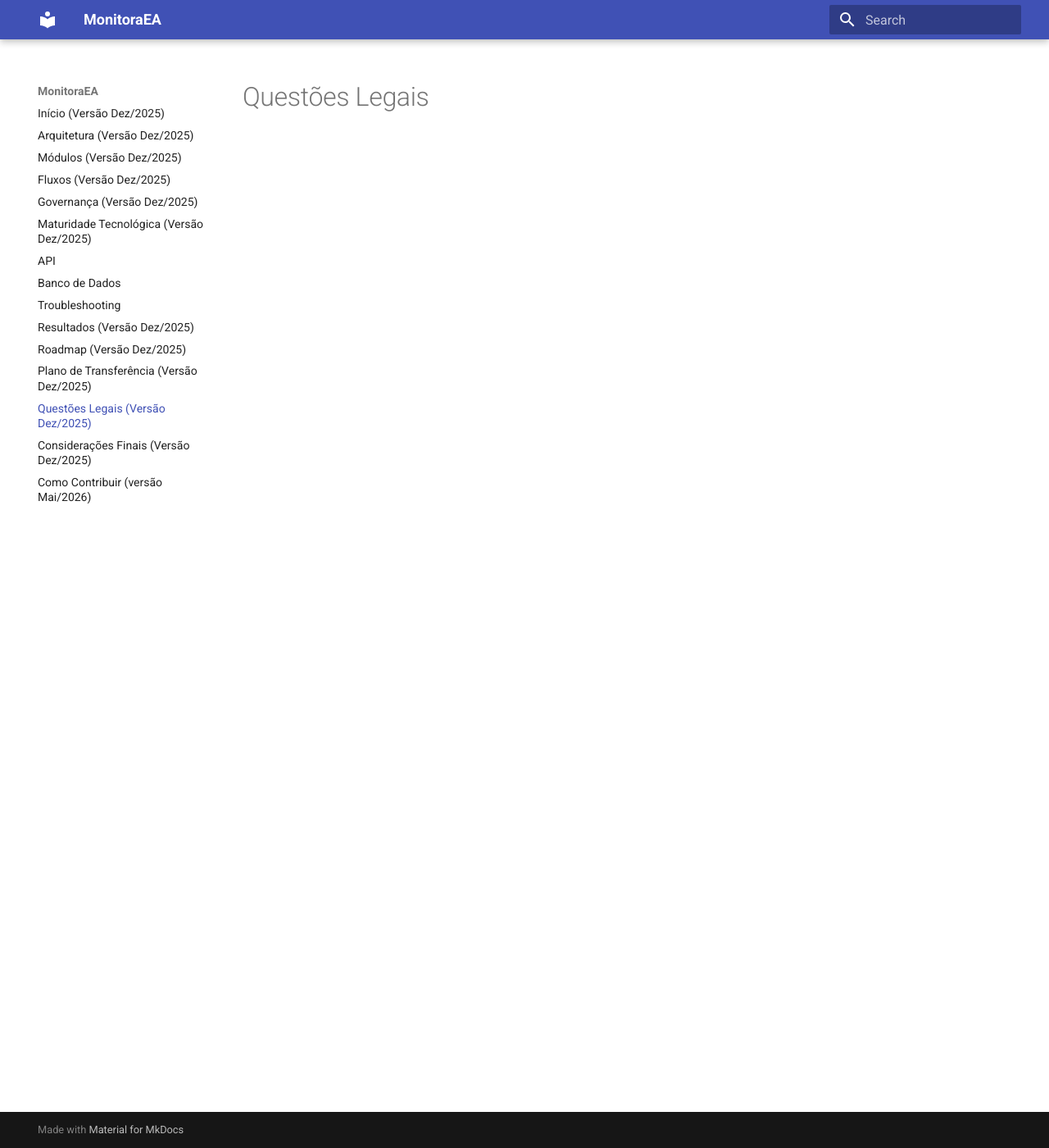
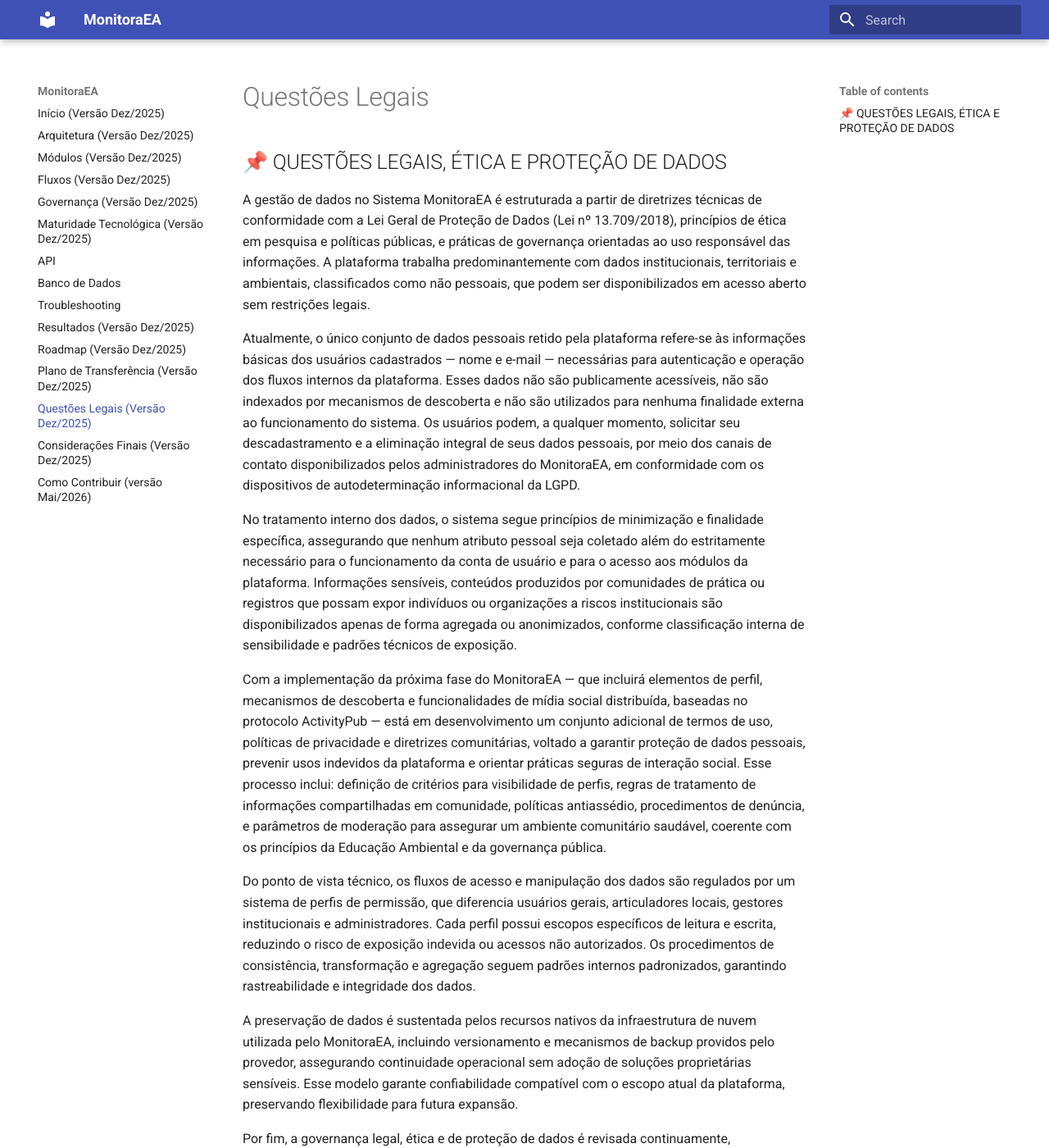
Before and after one commit to ctamp2000/monitoraea-docs, an MkDocs documentation site: the page built from docs/questoeslegais.md, in a window 1280 px wide and 1400 px high. Shown: the whole window at 82% size. Built offline with MkDocs 1.6.1 and Material for MkDocs 9.7.7, drawn with Linux system fonts in a browser that asks for light colours; some of the changed text lies outside the part shown.

Commit message:
Questões Legais

```diff
--- a/docs/questoeslegais.md
+++ b/docs/questoeslegais.md
@@ -1 +1,17 @@
 # Questões Legais
+
+## 📌 QUESTÕES LEGAIS, ÉTICA E PROTEÇÃO DE DADOS
+
+A gestão de dados no Sistema MonitoraEA é estruturada a partir de diretrizes técnicas de conformidade com a Lei Geral de Proteção de Dados (Lei nº 13.709/2018), princípios de ética em pesquisa e políticas públicas, e práticas de governança orientadas ao uso responsável das informações. A plataforma trabalha predominantemente com dados institucionais, territoriais e ambientais, classificados como não pessoais, que podem ser disponibilizados em acesso aberto sem restrições legais.
+
+Atualmente, o único conjunto de dados pessoais retido pela plataforma refere-se às informações básicas dos usuários cadastrados — nome e e-mail — necessárias para autenticação e operação dos fluxos internos da plataforma. Esses dados não são publicamente acessíveis, não são indexados por mecanismos de descoberta e não são utilizados para nenhuma finalidade externa ao funcionamento do sistema. Os usuários podem, a qualquer momento, solicitar seu descadastramento e a eliminação integral de seus dados pessoais, por meio dos canais de contato disponibilizados pelos administradores do MonitoraEA, em conformidade com os dispositivos de autodeterminação informacional da LGPD.
+
+No tratamento interno dos dados, o sistema segue princípios de minimização e finalidade específica, assegurando que nenhum atributo pessoal seja coletado além do estritamente necessário para o funcionamento da conta de usuário e para o acesso aos módulos da plataforma. Informações sensíveis, conteúdos produzidos por comunidades de prática ou registros que possam expor indivíduos ou organizações a riscos institucionais são disponibilizados apenas de forma agregada ou anonimizados, conforme classificação interna de sensibilidade e padrões técnicos de exposição.
+
+Com a implementação da próxima fase do MonitoraEA — que incluirá elementos de perfil, mecanismos de descoberta e funcionalidades de mídia social distribuída, baseadas no protocolo ActivityPub — está em desenvolvimento um conjunto adicional de termos de uso, políticas de privacidade e diretrizes comunitárias, voltado a garantir proteção de dados pessoais, prevenir usos indevidos da plataforma e orientar práticas seguras de interação social. Esse processo inclui: definição de critérios para visibilidade de perfis, regras de tratamento de informações compartilhadas em comunidade, políticas antiassédio, procedimentos de denúncia, e parâmetros de moderação para assegurar um ambiente comunitário saudável, coerente com os princípios da Educação Ambiental e da governança pública.
+
+Do ponto de vista técnico, os fluxos de acesso e manipulação dos dados são regulados por um sistema de perfis de permissão, que diferencia usuários gerais, articuladores locais, gestores institucionais e administradores. Cada perfil possui escopos específicos de leitura e escrita, reduzindo o risco de exposição indevida ou acessos não autorizados. Os procedimentos de consistência, transformação e agregação seguem padrões internos padronizados, garantindo rastreabilidade e integridade dos dados.
+
+A preservação de dados é sustentada pelos recursos nativos da infraestrutura de nuvem utilizada pelo MonitoraEA, incluindo versionamento e mecanismos de backup providos pelo provedor, assegurando continuidade operacional sem adoção de soluções proprietárias sensíveis. Esse modelo garante confiabilidade compatível com o escopo atual da plataforma, preservando flexibilidade para futura expansão.
+
+Por fim, a governança legal, ética e de proteção de dados é revisada continuamente, acompanhando a evolução tecnológica do sistema e as exigências regulatórias associadas às plataformas digitais e ambientes colaborativos. A atualização periódica das políticas internas assegura que o MonitoraEA permaneça aderente às melhores práticas de gestão de dados no setor público, especialmente em um contexto de crescente ampliação das funcionalidades de interação social e descoberta de conteúdo.
```
